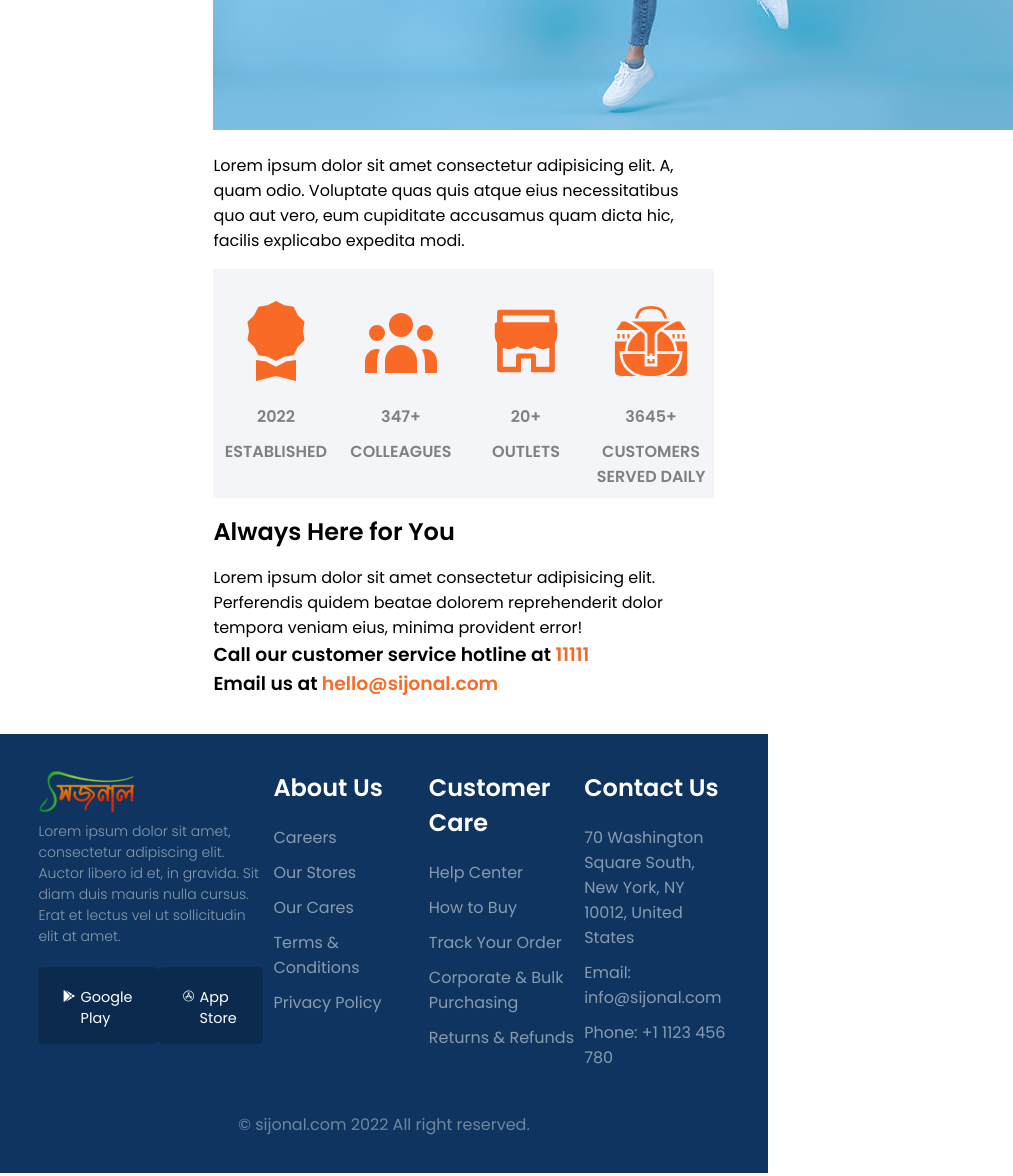
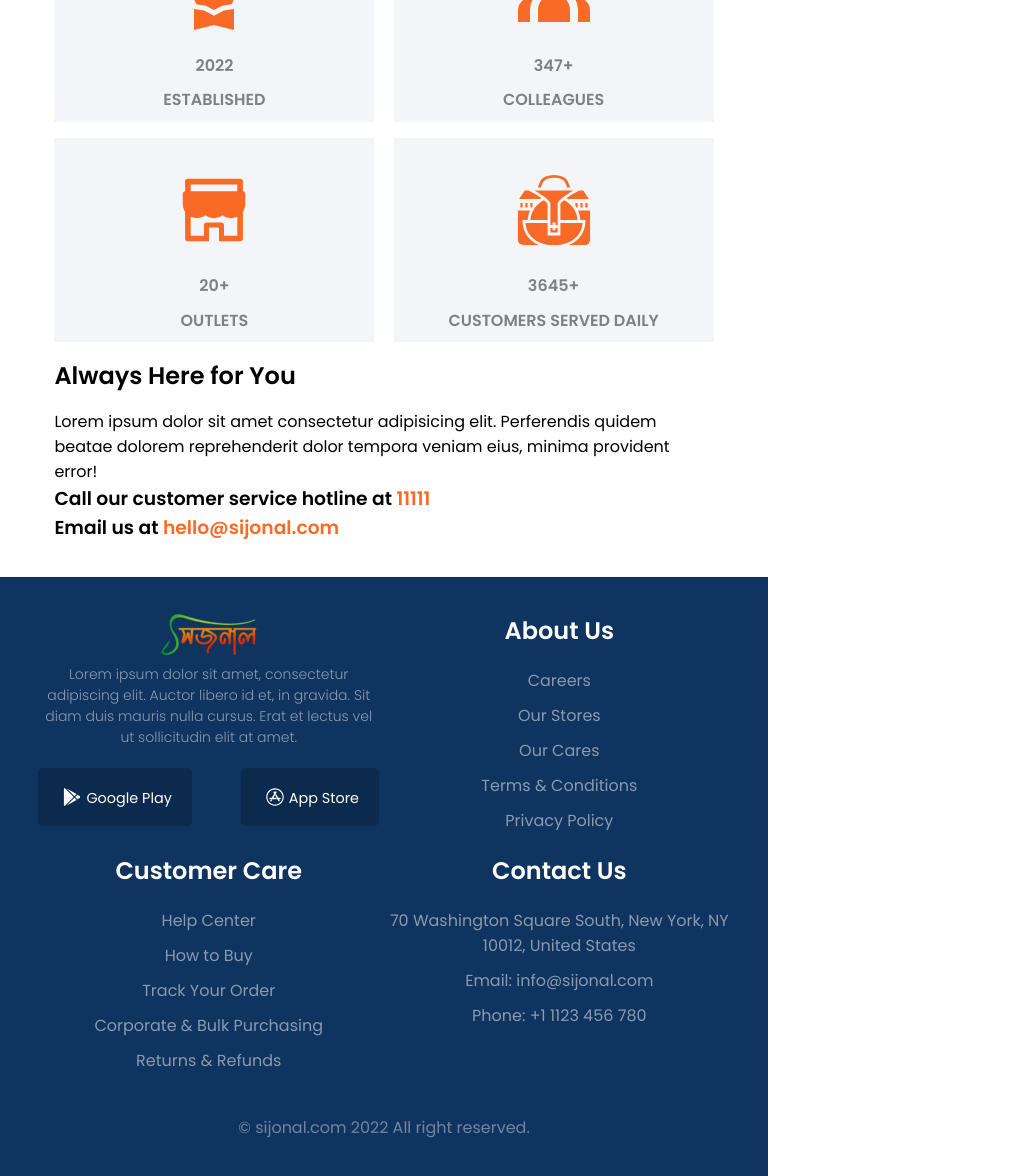
Before and after one commit to faha1999/sijonal, a React (Create React App) app: page /contact-us in a window 768 px wide. Shown: the part 1332-2508 px from the top of the page, 1013 px wide, since content can reach past the window. Built offline with nearby package versions, Linux system fonts and the light colour scheme.

Commit message:
complete medium devices media for contact

```diff
--- a/src/pages/Contact.jsx
+++ b/src/pages/Contact.jsx
@@ -49,8 +49,8 @@ export const Contact = () => {
               </p>
 
               <div className="familyDetails d_flex">
-                {contactData.map((data) => (
-                  <div className="card">
+                {contactData.map((data, index) => (
+                  <div className="card" key={index}>
                     {data.img}
                     <h3>{data.date}</h3>
                     <h3>{data.title}</h3>
--- a/src/styles/common/footer/_footer.scss
+++ b/src/styles/common/footer/_footer.scss
@@ -38,3 +38,12 @@ footer {
     opacity: 0.5;
   }
 }
+
+@media screen and (min-width: 768px) and (max-width: 1023px) {
+  footer {
+    .grid2 {
+      grid-template-columns: repeat(2, 1fr);
+      text-align: center;
+    }
+  }
+}
--- a/src/styles/components/_categories.scss
+++ b/src/styles/components/_categories.scss
@@ -28,3 +28,14 @@
     }
   }
 }
+
+@media screen and (max-width: 767px) {
+  .category {
+    display: none;
+  }
+}
+@media screen and (min-width: 768px) and (max-width: 1023px) {
+  .category {
+    display: none;
+  }
+}
--- a/src/styles/components/_slider.scss
+++ b/src/styles/components/_slider.scss
@@ -17,3 +17,14 @@
     cursor: pointer;
   }
 }
+
+@media screen and (max-width: 767px) {
+  .contentWidth {
+    width: 100%;
+  }
+}
+@media screen and (min-width: 768px) and (max-width: 1023px) {
+  .contentWidth {
+    width: 100%;
+  }
+}
--- /dev/null
+++ b/src/styles/layout/_etc.scss
@@ -0,0 +1,6 @@
+@media screen and (max-width: 767px) {
+}
+@media screen and (min-width: 768px) and(max-width: 1023px) {
+}
+@media screen and (min-width: 1024px) {
+}
--- a/src/styles/pages/contact/_contact.scss
+++ b/src/styles/pages/contact/_contact.scss
@@ -9,7 +9,6 @@
 
     img {
       height: auto;
-    }
     }
   }
 
@@ -42,3 +41,29 @@
       color: $orange;
     }
   }
+}
+
+@media screen and (max-width: 767px) {
+  .contact {
+    img {
+      width: 20rem;
+    }
+  }
+}
+@media screen and (min-width: 768px) and (max-width: 1023px) {
+  .contact {
+    img {
+      width: 35rem;
+    }
+
+    .d_flex {
+      flex-flow: row wrap;
+
+      .card {
+        width: 20rem;
+      }
+    }
+  }
+}
+@media screen and (min-width: 1024px) {
+}
```
Lines whose indentation alone changed are shown as unchanged.
